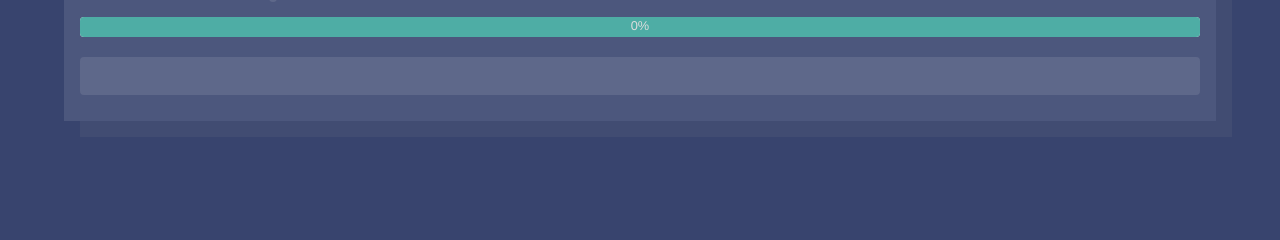
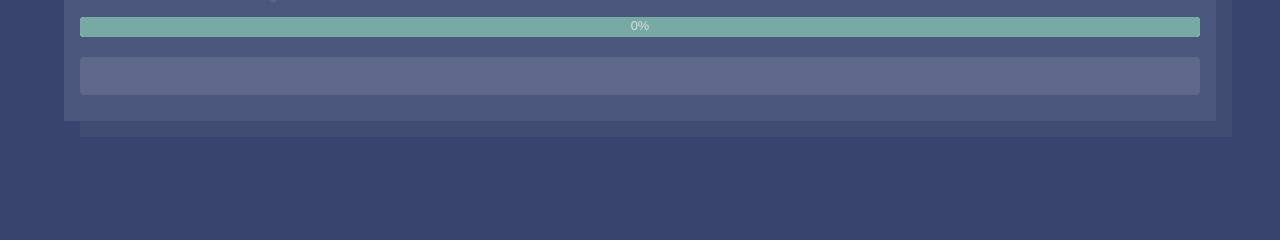
Before and after one commit to chuck-sys/genset-demo-site, a Flask app: template app/templates/view.html in a window 1280 px wide. Shown: the part 256-496 px from the top of the page. Run offline with Flask 2, Linux system fonts and the light colour scheme; the template is opened without the code that fills it, so the values that code supplies are empty; some libraries are stand-ins or nearby versions.

Commit message:
Dampen progress bar colour

```diff
--- a/app/static/widgets.css
+++ b/app/static/widgets.css
@@ -78,7 +78,7 @@
 .progress .pbar {
     text-align: center;
     font-size: 0.8rem;
-    background: #4EADA5;
+    background: #78aaa5;
     color: #ddd;
     height: 100%;
 }
```
